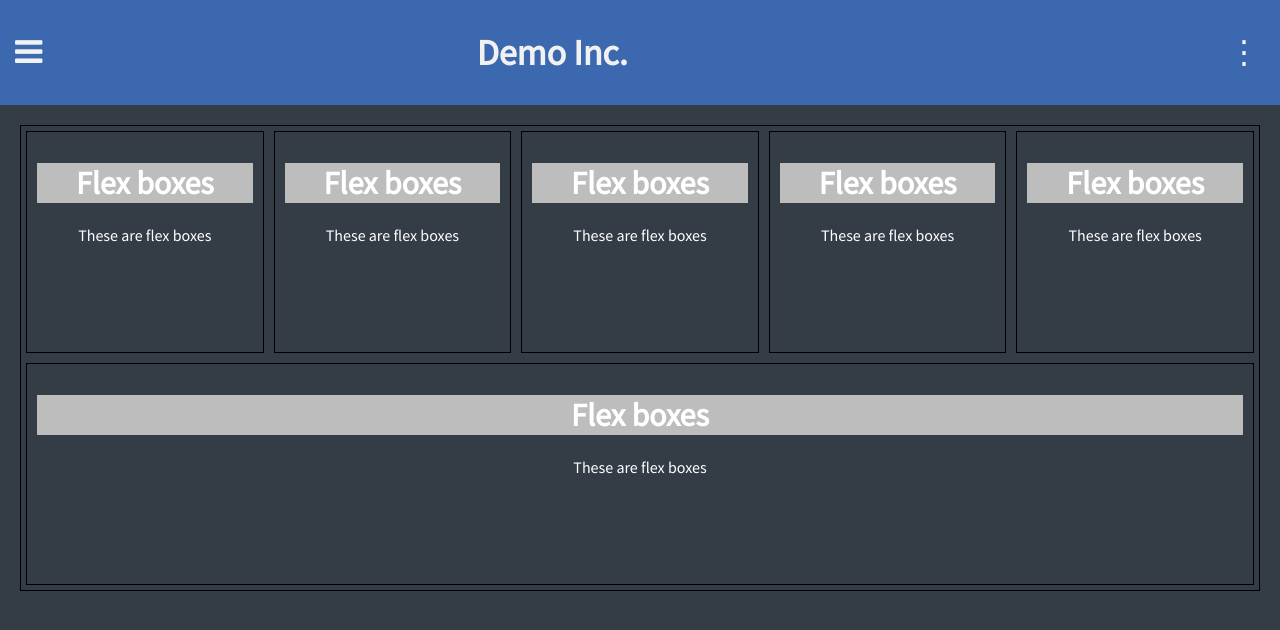
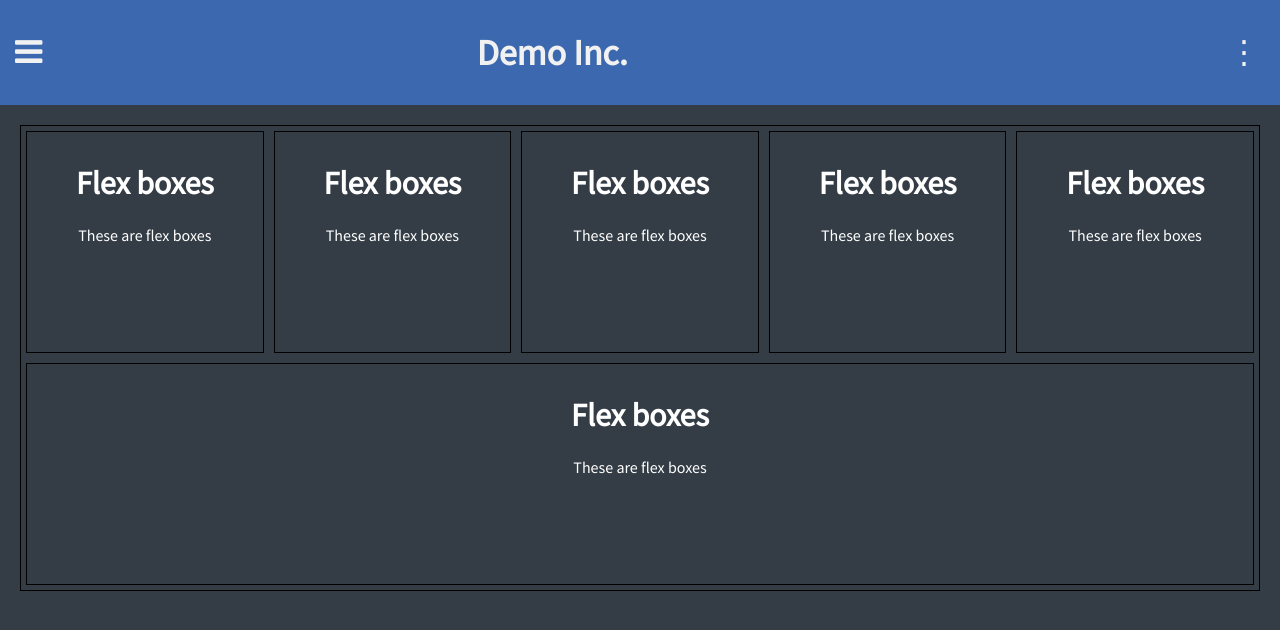
Before and after one commit to pradeep13794/Learning-AngularJs, a website: page index.html in a window 1280 px wide. Drawn offline with nearby package versions, Linux system fonts and the light colour scheme; some packages are replaced by stand-ins of ours.

Commit message:
removed unwanted css

```diff
--- a/app.css
+++ b/app.css
@@ -41,7 +41,7 @@ a{
   vertical-align: middle;
 }
 .menu-item > a{
-  margin: 0 0 0 20px;;
+  margin: 0 0 0 20px;
   padding:5px;
   text-decoration: none;
   color: #f1f1f1;
@@ -90,8 +90,6 @@ a{
   justify-content: flex-end;
   //transition: 1s cubic-bezier(0.68, -0.55, 0.27, 1.55);
 }
-.options span{
-}
 .container{
   margin: 20px;
   border: 1px solid black;
@@ -100,7 +98,7 @@ a{
   align-items: center;
 }
 .box{
-  flex: 1 200px;
+  flex: 1 0 200px;
   margin:5px;
   padding:10px;
   border: 1px solid #000;
@@ -109,6 +107,3 @@ a{
   color: #fff;
   overflow: hidden;
 }
-h1{
-  background-color: #bdbdbd;
-}
```
